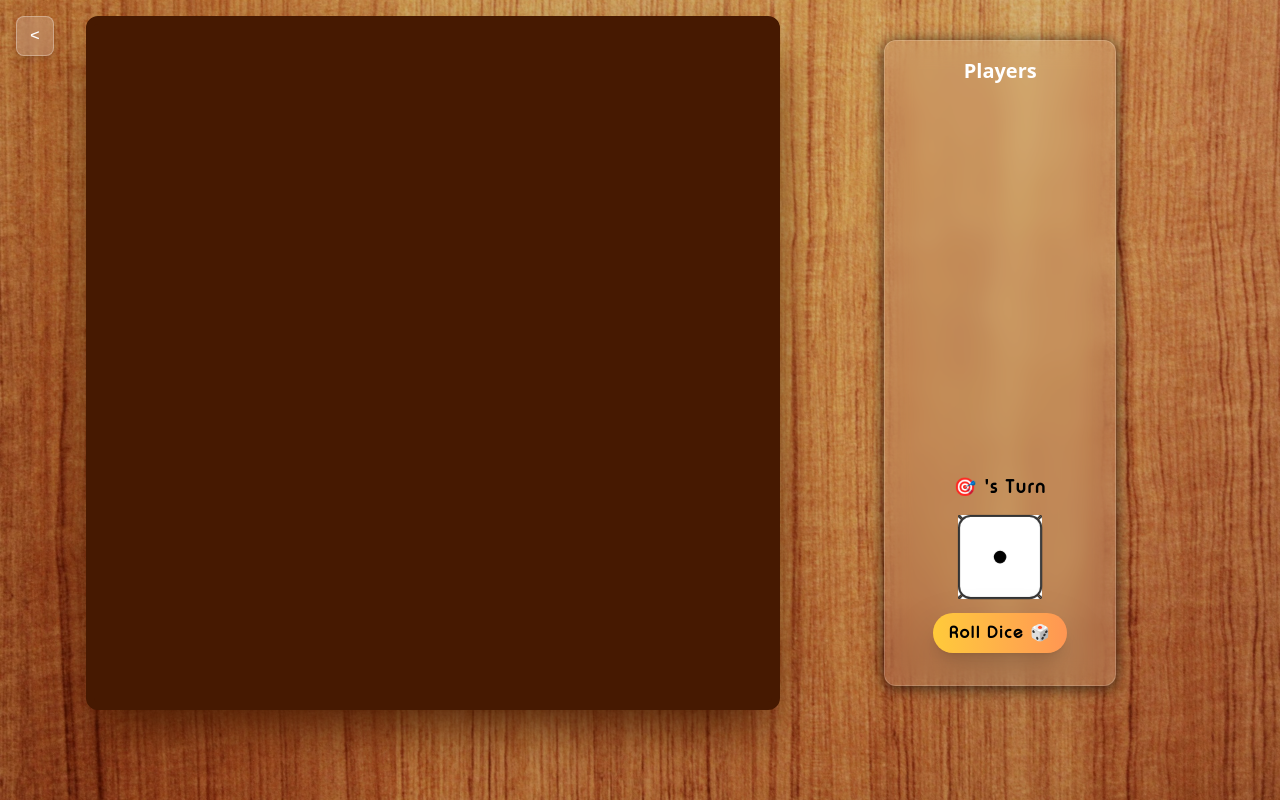
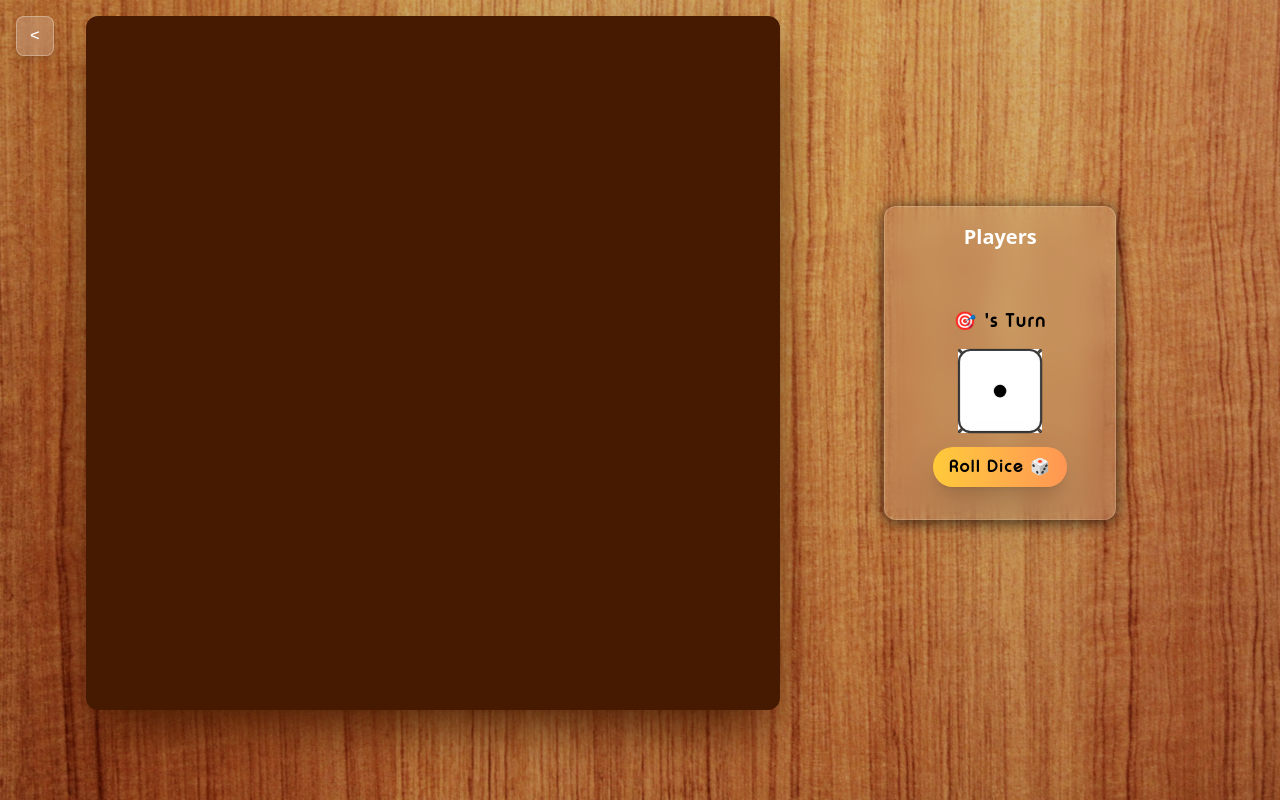
Before and after one commit to Jayoza24/Snake_and_Ladders---Game, a React (Vite) app: page /game in a window 1280 px wide. Built offline with nearby package versions, Linux system fonts and the light colour scheme.

Commit message:
Update layout for responsiveness in Game component

```diff
--- a/src/routes/Game.tsx
+++ b/src/routes/Game.tsx
@@ -83,7 +83,7 @@ const Game: React.FC = () => {
         <span className="font-content text-white">{"<"}</span>
       </div>
 
-      <div className="flex flex-col gap-12 md:flex-row w-full h-full">
+      <div className="flex flex-col gap-12 md:flex-col md:items-center lg:flex-row w-full h-full">
         {/* Board Panel */}
         <div className="w-full md:w-3/5 flex items-center justify-center p-4 relative z-10">
           <div className="w-full max-w-[90vmin] aspect-square">
```
